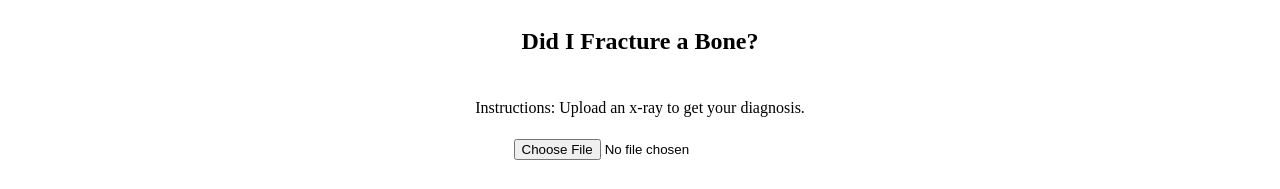
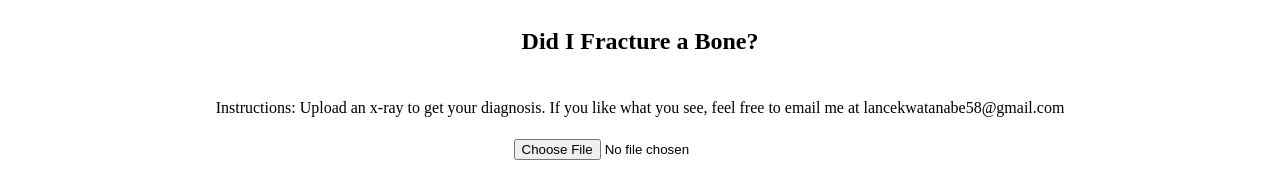
Before and after one commit to phifertoo/roboflow, a Next.js app: page /home in a window 1280 px wide. Shown: the top 189 px of the page. Built offline with nearby package versions, Linux system fonts and the light colour scheme.

Commit message:
update instructions

```diff
--- a/components/ImageUploader.tsx
+++ b/components/ImageUploader.tsx
@@ -37,7 +37,8 @@ const ImageUploader = ({ setLoading, setResult, setImageUrl }) => {
     <VStack align="center" spacing={4}>
       {" "}
       <Text fontSize="xl">
-        Instructions: Upload an x-ray to get your diagnosis.
+        Instructions: Upload an x-ray to get your diagnosis. If you like what
+        you see, feel free to email me at lancekwatanabe58@gmail.com
       </Text>
       <Input
         type="file"
```
